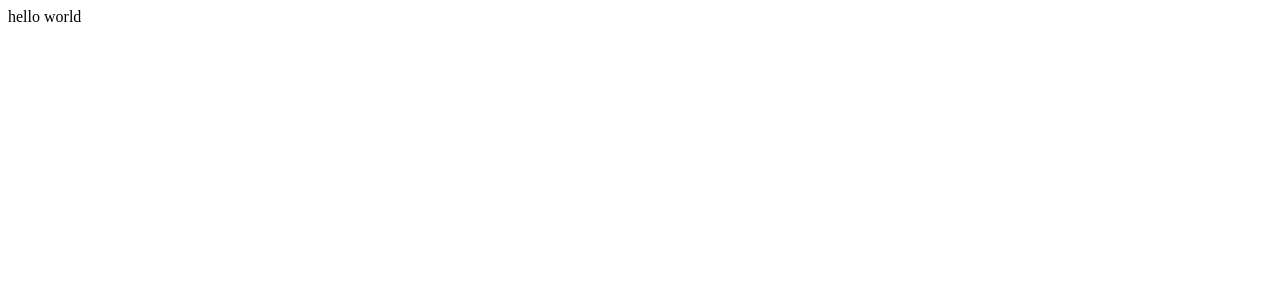
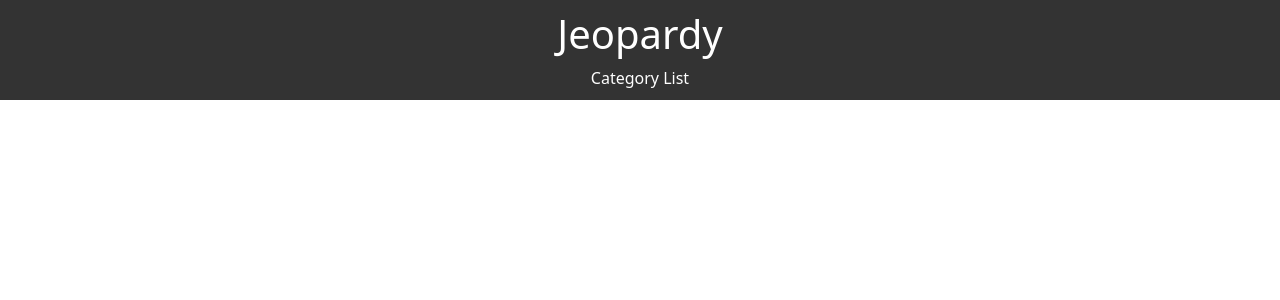
Before and after one commit to rgrigore/reacting-to-jeopardy, a React (Create React App) app: page / in a window 1280 px wide. Shown: the top 300 px of the page. Built offline with nearby package versions, Linux system fonts and the light colour scheme.

Commit message:
Category List Cards Page

```diff
--- a/package.json
+++ b/package.json
@@ -8,8 +8,11 @@
     "@testing-library/react": "^11.2.2",
     "@testing-library/user-event": "^12.6.0",
     "axios": "^0.21.0",
+    "bootstrap": "^4.5.3",
+    "font-awesome": "^4.7.0",
     "react": "^17.0.1",
     "react-dom": "^17.0.1",
+    "react-router-dom": "^5.2.0",
     "react-scripts": "4.0.1",
     "web-vitals": "^0.2.4"
   },
--- a/public/index.html
+++ b/public/index.html
@@ -2,7 +2,6 @@
 <html lang="en">
   <head>
     <meta charset="utf-8" />
-    <link rel="icon" href="%PUBLIC_URL%/favicon.ico" />
     <meta name="viewport" content="width=device-width, initial-scale=1" />
     <meta name="theme-color" content="#000000" />
     <meta
@@ -13,7 +12,7 @@
       manifest.json provides metadata used when your web app is installed on a
       user's mobile device or desktop. See https://developers.google.com/web/fundamentals/web-app-manifest/
     -->
-    <link rel="manifest" href="%PUBLIC_URL%/manifest.json" />
+    <!--<link rel="manifest" href="%PUBLIC_URL%/manifest.json" />-->
     <!--
       Notice the use of %PUBLIC_URL% in the tags above.
       It will be replaced with the URL of the `public` folder during the build.
@@ -24,6 +23,11 @@
       Learn how to configure a non-root public URL by running `npm run build`.
     -->
     <title>React App</title>
+
+    <link href="https://cdn.jsdelivr.net/npm/bootstrap@5.0.0-beta1/dist/css/bootstrap.min.css" rel="stylesheet"
+      integrity="sha384-giJF6kkoqNQ00vy+HMDP7azOuL0xtbfIcaT9wjKHr8RbDVddVHyTfAAsrekwKmP1" crossorigin="anonymous" />
+    <script src="https://cdn.jsdelivr.net/npm/bootstrap@5.0.0-beta1/dist/js/bootstrap.bundle.min.js"
+      integrity="sha384-ygbV9kiqUc6oa4msXn9868pTtWMgiQaeYH7/t7LECLbyPA2x65Kgf80OJFdroafW" crossorigin="anonymous"></script>
 
     <script src="https://cdn.jsdelivr.net/npm/@popperjs/core@2.5.4/dist/umd/popper.min.js"
       integrity="sha384-q2kxQ16AaE6UbzuKqyBE9/u/KzioAlnx2maXQHiDX9d4/zp8Ok3f+M7DPm+Ib6IU" crossorigin="anonymous"></script>
--- /dev/null
+++ b/src/App.css
@@ -0,0 +1,5 @@
+.CategoryList {
+	text-align: center;
+	padding: 1rem 25rem 1rem 25rem;
+	border-radius: 20;
+}
--- a/src/App.js
+++ b/src/App.js
@@ -1,10 +1,28 @@
-import React from 'react';
+import React, { Component } from 'react';
+import { BrowserRouter as Router, Route } from 'react-router-dom';
+import CategoryList from './components/CategoryList';
+import Header from './components/Header';
 
-function App() {
-  return (
-    <div>hello world
-    </div>
-  );
+
+class App extends Component {
+
+    render() {
+
+
+
+        return (
+           <Router>
+               <Header />
+                <Route path="/categoryList" render={props => (
+                    <React.Fragment>
+                        <CategoryList />
+                    </React.Fragment>
+                )} />
+           </Router>
+        );
+
+    }
+
 }
 
 export default App;
--- /dev/null
+++ b/src/components/CategoryList.js
@@ -0,0 +1,87 @@
+import React from 'react';
+import { Link } from 'react-router-dom';
+
+import '../App.css';
+
+
+class CategoryList extends React.Component {
+
+
+    constructor(props) {
+
+        super(props);
+
+        this.state = {
+            items: [],
+            isLoaded: false
+        }
+
+    }
+
+    /**
+     * componentDidMount
+     *
+     * Fetch json array of objects from given url and update state.
+     */
+    componentDidMount() {
+
+        fetch('http://jservice.io/api/categories?&count=50')
+        //'http://jservice.io/api/clues?&category='
+        //'https://jsonplaceholder.typicode.com/users'
+            .then(res => res.json())
+            .then(json => {
+                this.setState({
+                    items: json,
+                    isLoaded: true,
+                })
+            }).catch((err) => {
+                console.log(err);
+            });
+
+    }
+
+
+    render() {
+
+        const { isLoaded, items } = this.state;
+
+        if (!isLoaded)
+            return <div>Loading...</div>;
+
+        return (
+
+                //<ul>
+
+
+                        <div className="CategoryList">
+                            <div className="card">
+                                {items.map(item => (
+                                <React.Fragment key={item.id}>
+                                    <div className="card-header">
+                                        Category ID: {item.id}
+                                    </div>
+                                    <div className="card-body">
+                                    <h5 className="card-title">Name of the Category of Questions is: </h5>
+                                    <p className="card-text">{item.title}</p>
+                                    <Link to="/category" className="btn btn-primary">Go to Questions!</Link>
+                                    </div>
+                                </React.Fragment>))};
+                            </div>
+                        </div>
+
+                //        {/*<li key={item.id}>
+                //            {/*Name: {item.name} | Email: {item.email}*/}
+                //            {/*Category: {item.category} |*/}
+                //            {/*Category: {item.title}  */}
+                //            {/*Answer: {item.answer}*/}
+                //        {/*</li>*/}*/}
+
+                //    {/*))}
+                //</ul>*/}
+        );
+
+    }
+
+}
+
+export default CategoryList;
--- /dev/null
+++ b/src/components/Header.js
@@ -0,0 +1,26 @@
+import React from 'react';
+import { Link } from 'react-router-dom';
+
+function Header() {
+    return (
+        <header style={headerStyle}>
+            <h1>Jeopardy</h1>
+            <Link style={linkStyle} to="/categoryList">Category List</Link>
+            {/*<Link style={linkStyle} to="/about"> About</Link>*/}
+        </header>
+    )
+}
+
+const headerStyle = {
+    background: '#333',
+    color: '#fff',
+    textAlign: 'center',
+    padding: '10px'
+}
+
+const linkStyle = {
+    color: '#fff',
+    textDecoration: 'none'
+}
+
+export default Header;
```
Also changed, not shown: 2 other files (tests, documents, lock files or other folders).
